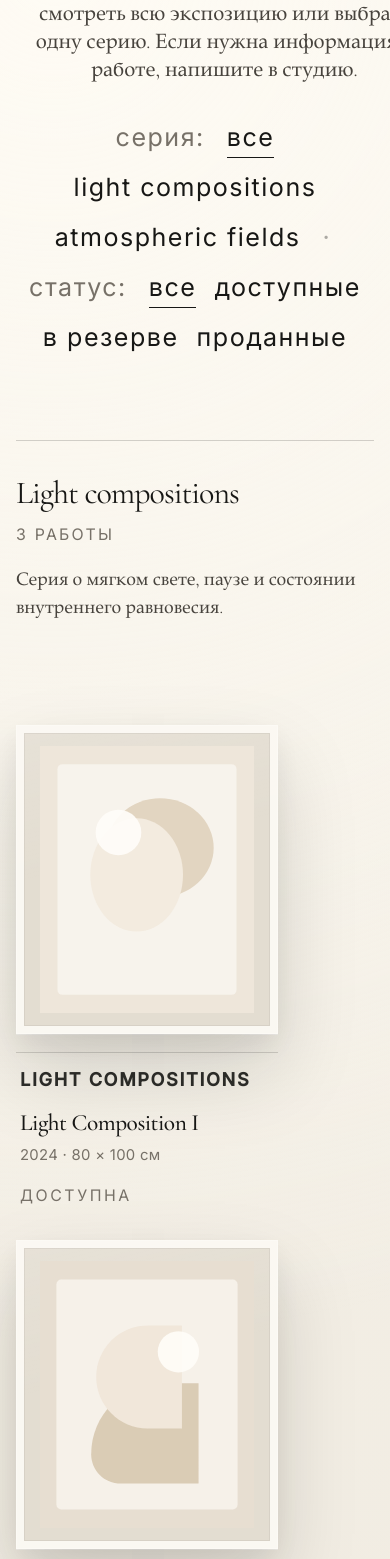
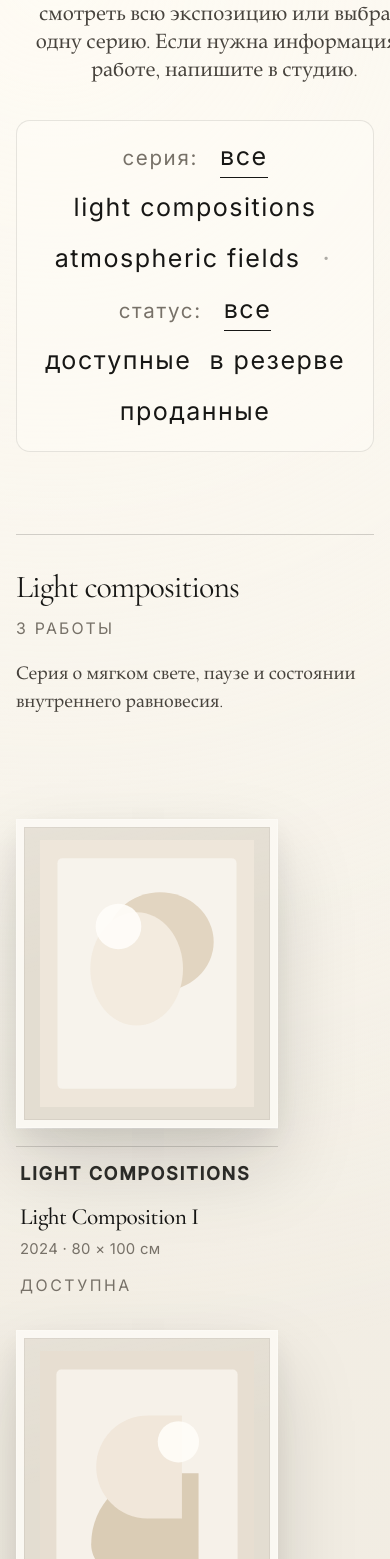
Before and after one commit to zobnin8-ux/yana-gallery, a Next.js app: page /gallery in a window 390 px wide. Shown: the part 429-1988 px from the top of the page. Built offline with nearby package versions, Linux system fonts and the light colour scheme; no server answers.

Commit message:
style: gallery filter panel, mobile card meta, de-emphasize admin links
Co-authored-by: Cursor <cursoragent@cursor.com>

```diff
--- a/app/globals.css
+++ b/app/globals.css
@@ -2072,6 +2072,11 @@ body {
 .site-nav-admin-link {
   border-color: rgba(23, 23, 21, 0.2);
   color: var(--text);
+  opacity: 0.72;
+}
+
+.site-nav-admin-link:hover {
+  opacity: 0.92;
 }
 
 .hero {
@@ -2474,10 +2479,21 @@ body {
 .artwork-card-status {
   grid-column: 1 / -1;
   justify-self: start;
-  margin-top: 14px;
+  margin-top: 10px;
   padding: 0;
   border: 0;
   letter-spacing: 0.16em;
+}
+
+@media (max-width: 760px) {
+  .artwork-card-body {
+    grid-template-columns: 1fr;
+  }
+
+  .artwork-card-meta {
+    text-align: left;
+    margin-top: 10px;
+  }
 }
 
 .gallery-page {
@@ -3112,11 +3128,17 @@ body {
   line-height: 1.4;
   letter-spacing: 0.06em;
   text-transform: lowercase;
+  padding: 18px 20px;
+  border: 1px solid rgba(23, 23, 21, 0.1);
+  background: rgba(255, 252, 247, 0.48);
+  border-radius: 14px;
 }
 
 .gallery-filters-label {
   color: var(--muted);
   margin-right: 4px;
+  font-size: 0.82em;
+  letter-spacing: 0.08em;
 }
 
 .gallery-filters-sep {
@@ -3126,7 +3148,7 @@ body {
 
 .gallery-filter-anchor {
   margin: 0;
-  padding: 0 0 2px;
+  padding: 0 0 3px;
   border: 0;
   border-bottom: 1px solid transparent;
   border-radius: 0;
@@ -4068,6 +4090,14 @@ body {
   opacity: 0.55;
 }
 
+.site-footer-admin-link {
+  opacity: 0.7;
+}
+
+.site-footer-admin-link:hover {
+  opacity: 0.9;
+}
+
 .site-footer-name {
   margin: 0;
   font-family: var(--serif);
--- a/components/layout/SiteFooter.tsx
+++ b/components/layout/SiteFooter.tsx
@@ -19,7 +19,9 @@ export function SiteFooter() {
           <span className="site-footer-contact-sep" aria-hidden="true">
             ·
           </span>
-          <a href="/admin">Вход</a>
+          <a className="site-footer-admin-link" href="/admin">
+            Вход
+          </a>
         </div>
       </div>
     </footer>
```
